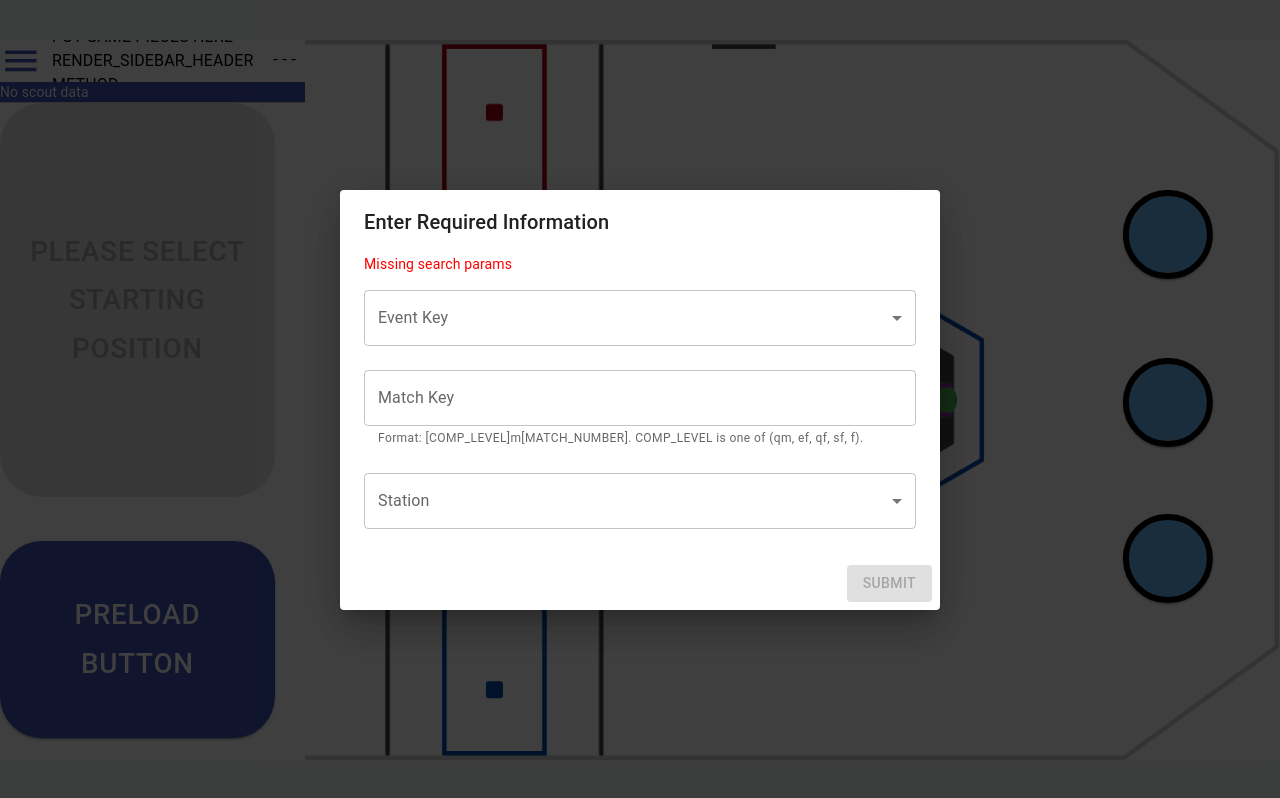
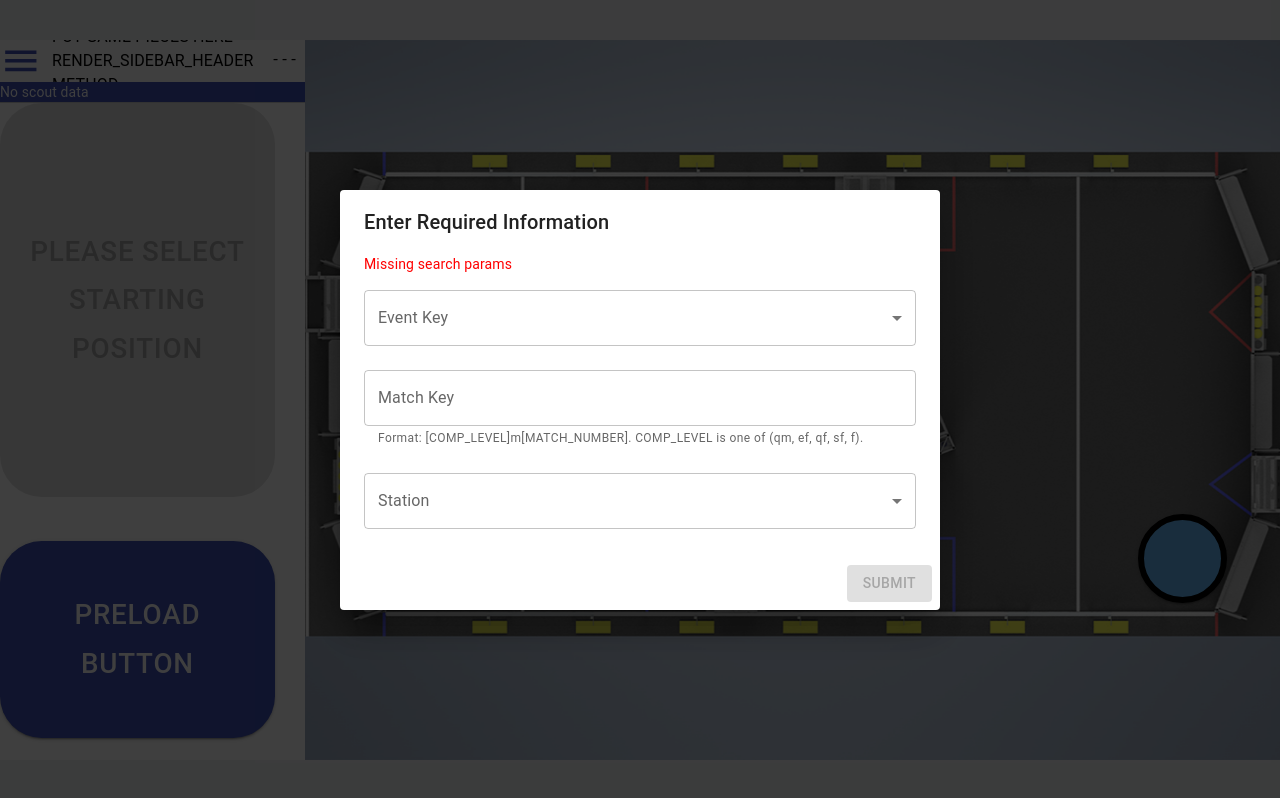
Before and after one commit to team-7558/scouting-2026, a React (Create React App) app in the folder client/: page /scoutMatch in a window 1280 px wide. Built offline with nearby package versions, Linux system fonts and the light colour scheme; sample sign-in values are in the browser's storage.

Commit message:
fixed field flipping

```diff
--- a/client/src/pages/FieldCanvas.js
+++ b/client/src/pages/FieldCanvas.js
@@ -39,7 +39,8 @@ const scaleCoordinates = (
   perspective = SCORING_TABLE_NEAR
 ) => {
   if (isScoringTableFar(perspective)) {
-    fieldX = FIELD_VIRTUAL_WIDTH - fieldX;
+    //0.63 is a random number I tested and it works. idk why tbh
+    fieldX = (FIELD_VIRTUAL_WIDTH*0.63) - fieldX;
     fieldY = FIELD_VIRTUAL_HEIGHT - fieldY;
   }
   fieldX = fieldX - width / 2;
@@ -161,37 +162,6 @@ const FieldCanvas = forwardRef(
       setCanvasSize(newSize);
     }, [height]);
 
-    // // Draw the field image on the canvas.
-    // useEffect(() => {
-    //   const canvas = canvasRef.current;
-    //   if (!canvas) return;
-    //   const ctx = canvas.getContext("2d");
-    //   const image = new Image();
-    //   image.src = fullField;
-    //   const flipX = isScoringTableFar(perspective);
-    //   const flipY = isScoringTableFar(perspective);
-    //   image.onload = () => {
-    //     ctx.clearRect(0, 0, canvas.width, canvas.height);
-
-    //     // Save the current context state.
-    //     ctx.save();
-
-    //     // If flipX is true, translate horizontally by the canvas width.
-    //     // If flipY is true, translate vertically by the canvas height.
-    //     ctx.translate(flipX ? canvas.width : 0, flipY ? canvas.height : 0);
-
-    //     // Scale the context to flip the image.
-    //     // A scale factor of -1 flips the image.
-    //     ctx.scale(flipX ? -1 : 1, flipY ? -1 : 1);
-
-    //     // Draw the image onto the canvas.
-    //     ctx.drawImage(image, 0, 0, canvas.width, canvas.height);
-
-    //     // Restore the context to its original state.
-    //     ctx.restore();
-    //   };
-    // }, [canvasSize]);
-
     useEffect(() => {
       const canvas = canvasRef.current;
       if (!canvas) return;
@@ -277,6 +247,8 @@ const FieldCanvas = forwardRef(
             position: "absolute",
             top: 0,
             left: 0,
+            width: "63%",
+            height: "100%",
             // background: theme.palette.background.default,
           }}
           onClick={(e) => handleMouseInteraction(e, true)}
--- a/client/src/pages/ScoutMatch/ScoutMatch.js
+++ b/client/src/pages/ScoutMatch/ScoutMatch.js
@@ -197,7 +197,7 @@ const ScoutMatch = () => {
     setDisplayTime(null);
     setCycles([]);
     setAutoMovement({ startTime: 0 });
-    setPowerCellCycles({ attainedLocation: GAME_LOCATIONS.PRELOAD, startTime: 0 }, {}, {}, {}, {});
+    setPowerCellCycles([{ attainedLocation: GAME_LOCATIONS.PRELOAD, startTime: 0 }, {}, {}, {}, {}]);
     setControlPanel({});
     setDefense({});
     setContact({});
@@ -507,7 +507,7 @@ const ScoutMatch = () => {
     noPointerEvents = false
   ) => {
     if (!dontFlip) {
-      fieldX = flipX() ? FIELD_VIRTUAL_WIDTH - fieldX : fieldX;
+      fieldX = flipX() ? (FIELD_VIRTUAL_WIDTH*0.63) - fieldX : fieldX;
       fieldY = flipY() ? FIELD_VIRTUAL_HEIGHT - fieldY : fieldY;
     }
     return (
@@ -906,9 +906,7 @@ const ScoutMatch = () => {
     if (phase == PHASES.POST_MATCH && !isScoringTableFar()) {
       return 0;
     }
-    const shift =
-      scaledBoxRect.height * FIELD_ASPECT_RATIO -
-      scaleWidthToActual(FIELD_VIRTUAL_WIDTH);
+    const shift = 0;
 
     const defenseShift =
       isDefending() && phase != PHASES.POST_MATCH ? shift : 0;
--- a/client/src/pages/ScoutMatch/ScoutingConfig.js
+++ b/client/src/pages/ScoutMatch/ScoutingConfig.js
@@ -6,7 +6,7 @@ import {
   COLORS,
 } from "./Constants";
 
-// import { StartingPositionSlider } from "./CustomFieldComponents";
+import { StartingPositionSlider } from "./CustomFieldComponents";
 
 // const createTask = (action, gamepiece = null) => ({
 //   action: action,
@@ -22,8 +22,6 @@ export const SCOUTING_CONFIG = {
     color: COLORS.POWERCELLPICKUP,
     positions: {
       [GAME_LOCATIONS.PREPLACED_POWER_CELL.TRENCH_RUN.FORWARD]: [250, 450],
-      [GAME_LOCATIONS.PREPLACED_POWER_CELL.TRENCH_RUN.MIDDLE]: [250, 800],
-      [GAME_LOCATIONS.PREPLACED_POWER_CELL.TRENCH_RUN.BACK]: [250, 1175],
     },
     dimensions: {
       width: 200,
```
Also changed, not shown: client/src/assets/scouting-2025/field/full_field.png.
